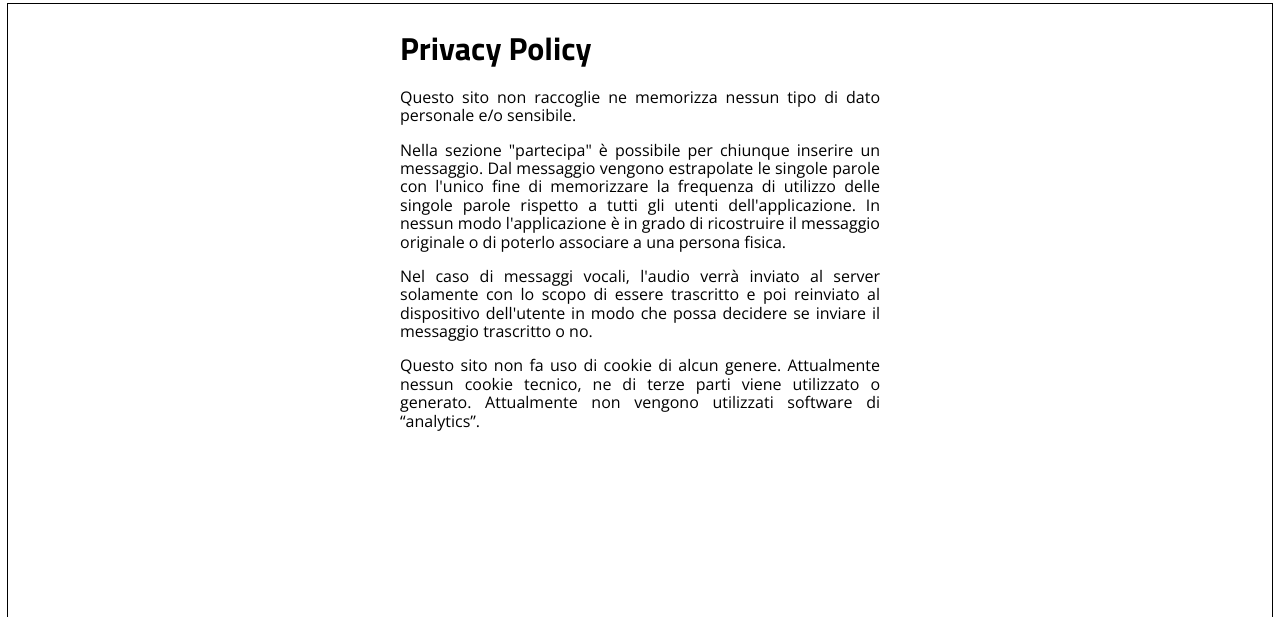
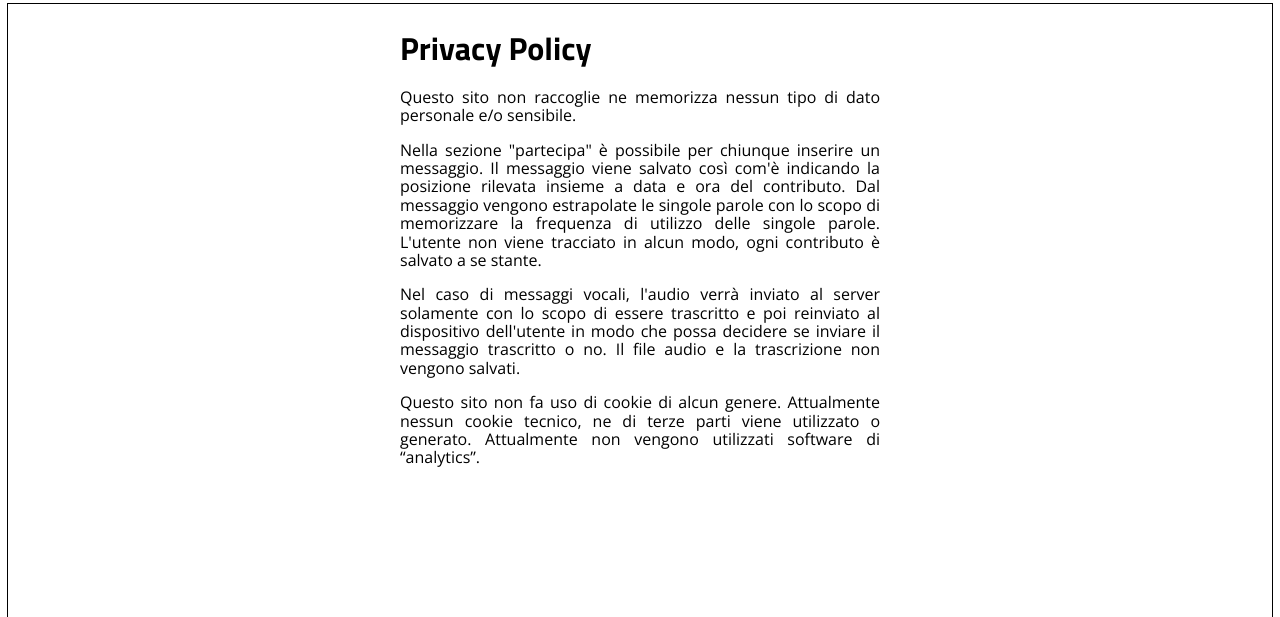
Before and after one commit to archiviofontiorali/voice-landscape, a Django app: page /privacy in a window 1280 px wide. Shown: the part 44-661 px from the top of the page. Run offline with Django 4.2, Linux system fonts and the light colour scheme; style sheets or scripts are compiled from the project's sources; parts of the project's set-up code (start-up, migrations or seed data) failed here and were passed over; some libraries are stand-ins or nearby versions.

Commit message:
Update Privacy Page

```diff
--- a/website/templates/privacy.html
+++ b/website/templates/privacy.html
@@ -9,16 +9,20 @@
 
     <p>
       Nella sezione "partecipa" è possibile per chiunque inserire un messaggio.
-      Dal messaggio vengono estrapolate le singole parole con l'unico fine di
-      memorizzare la frequenza di utilizzo delle singole parole rispetto a tutti gli
-      utenti dell'applicazione. In nessun modo l'applicazione è in grado di ricostruire
-      il messaggio originale o di poterlo associare a una persona fisica.
+      Il messaggio viene salvato così com'è indicando la posizione rilevata insieme a
+      data e ora del contributo.
+
+      Dal messaggio vengono estrapolate le singole parole con lo scopo di
+      memorizzare la frequenza di utilizzo delle singole parole.
+
+      L'utente non viene tracciato in alcun modo, ogni contributo è salvato a se stante.
     </p>
 
     <p>
       Nel caso di messaggi vocali, l'audio verrà inviato al server solamente con lo scopo
       di essere trascritto e poi reinviato al dispositivo dell'utente in modo che possa
       decidere se inviare il messaggio trascritto o no.
+      Il file audio e la trascrizione non vengono salvati.
     </p>
 
     <p>
@@ -28,4 +32,4 @@
     </p>
   </article>
 
-{%  endblock %}
+{% endblock %}
```
